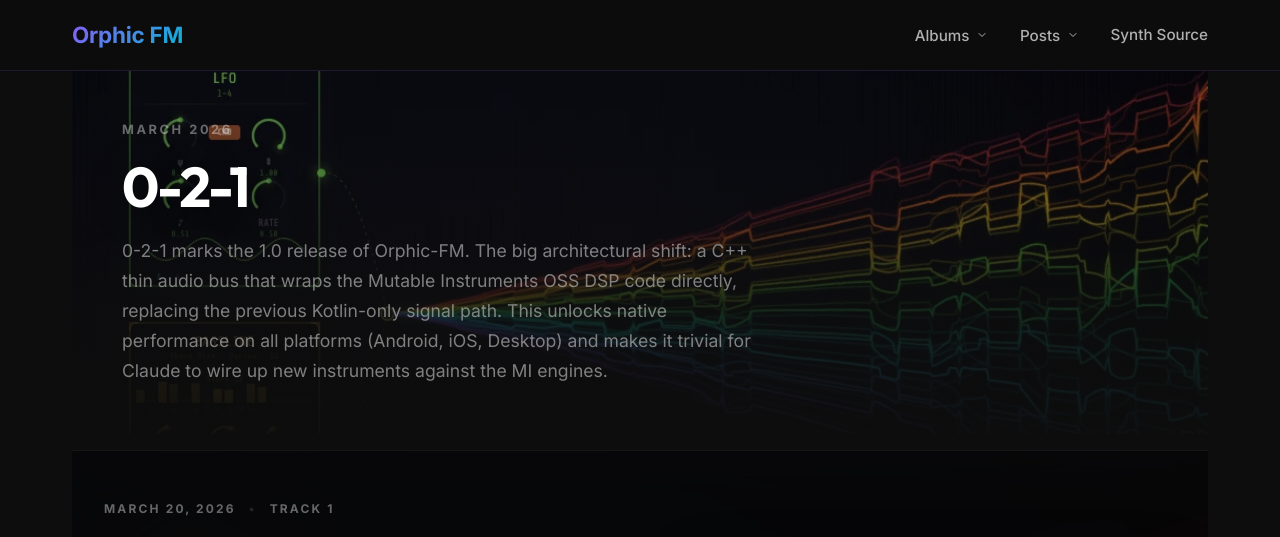
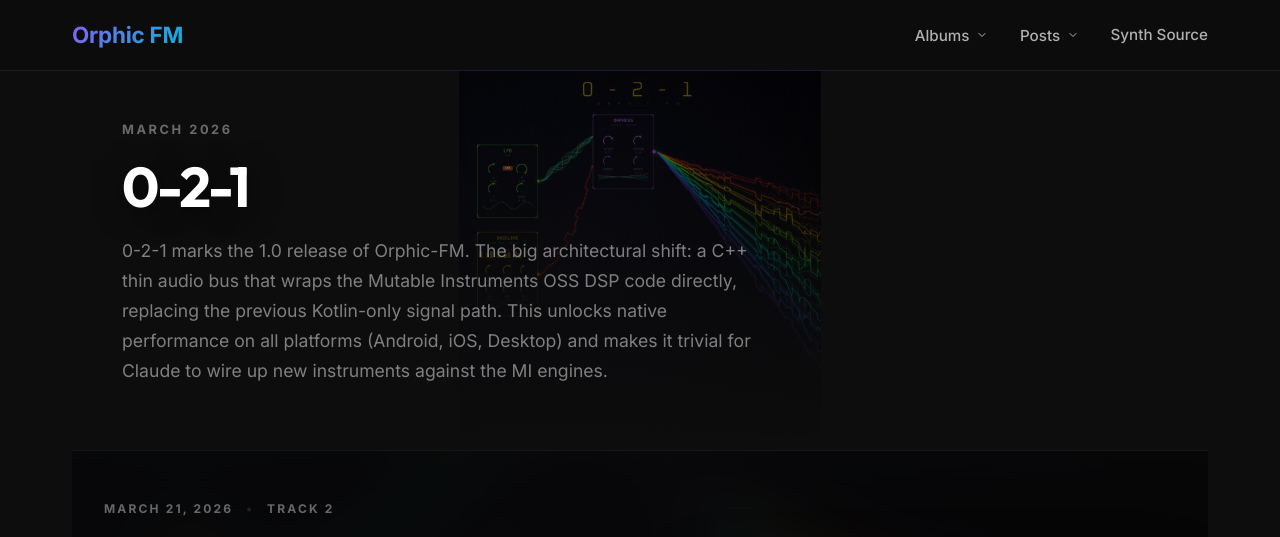
Before and after one commit to balch/orphic-fm, a Jekyll site: the page built from devlog.md, in a window 1280 px wide and 1400 px high. Shown: the top 537 px of the window. Built offline with Jekyll 4.4.1, drawn with Linux system fonts in a browser that asks for light colours; some of the changed text lies outside the part shown.

Commit message:
Here is a concise commit message summarizing the changes:
Add "Insight" track to "0-2-1" album with technical metadata, swap featured track status from "WYSIWYG", update poster webp assets, and refine hero image object-fit and gradient scrim styling in devlog and album collection layouts

```diff
--- a/_layouts/album-collection.html
+++ b/_layouts/album-collection.html
@@ -291,8 +291,8 @@
   .album-hero-bg img {
     width: 100%;
     height: 100%;
-    object-fit: cover;
-    object-position: center 30%;
+    object-fit: contain;
+    object-position: center center;
     filter: brightness(0.5) saturate(1.2);
   }
   .album-hero-scrim {
--- a/_layouts/devlog.html
+++ b/_layouts/devlog.html
@@ -188,8 +188,9 @@
   .devlog-album-hero-bg img {
     width: 100%;
     height: 100%;
-    object-fit: cover;
-    object-position: center 30%;
+    object-fit: contain;
+    object-position: center center;
+    filter: brightness(0.6) saturate(1.3);
   }
   .devlog-album-hero-scrim {
     position: absolute;
@@ -197,10 +198,10 @@
     z-index: 1;
     background: linear-gradient(
       to top,
-      rgba(13, 13, 13, 0.95) 0%,
-      rgba(13, 13, 13, 0.8) 35%,
-      rgba(13, 13, 13, 0.4) 65%,
-      rgba(13, 13, 13, 0.2) 100%
+      rgba(13, 13, 13, 0.92) 0%,
+      rgba(13, 13, 13, 0.6) 40%,
+      rgba(13, 13, 13, 0.25) 70%,
+      rgba(13, 13, 13, 0.1) 100%
     );
   }
   .devlog-album-date {
```
Also changed, not shown: _albums/0-2-1/Insight.md (added, +17 -0 lines), _albums/0-2-1/WYSIWYG.md (+1 -1 lines), assets/albums/2026-03-20-0-2-1/poster-small.webp, assets/albums/2026-03-20-0-2-1/poster.webp.
